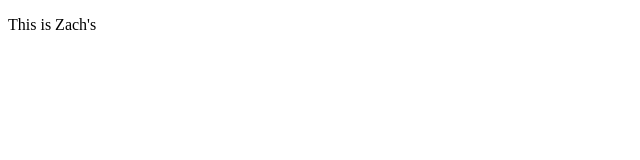
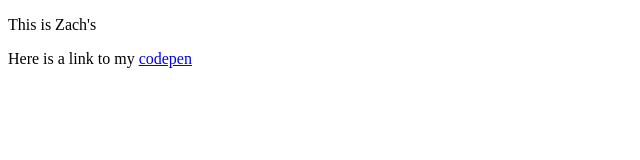
Before and after one commit to zbsouth47/old-wdd230, a plain HTML site: page index.html in a window 1280 px wide. Shown: the whole page, without its empty margins (0-640 px from the left). Drawn offline with Linux system fonts and the light colour scheme.

Commit message:
adding code pen link

```diff
--- a/index.html
+++ b/index.html
@@ -8,5 +8,6 @@
 </head>
 <body>
     <p>This is Zach's</p>
+    <p>Here is a link to my <a href="https://codepen.io/zbsouth47/pen/mdzOJMQ?editors=0010">codepen</a></p>
 </body>
 </html>
```
